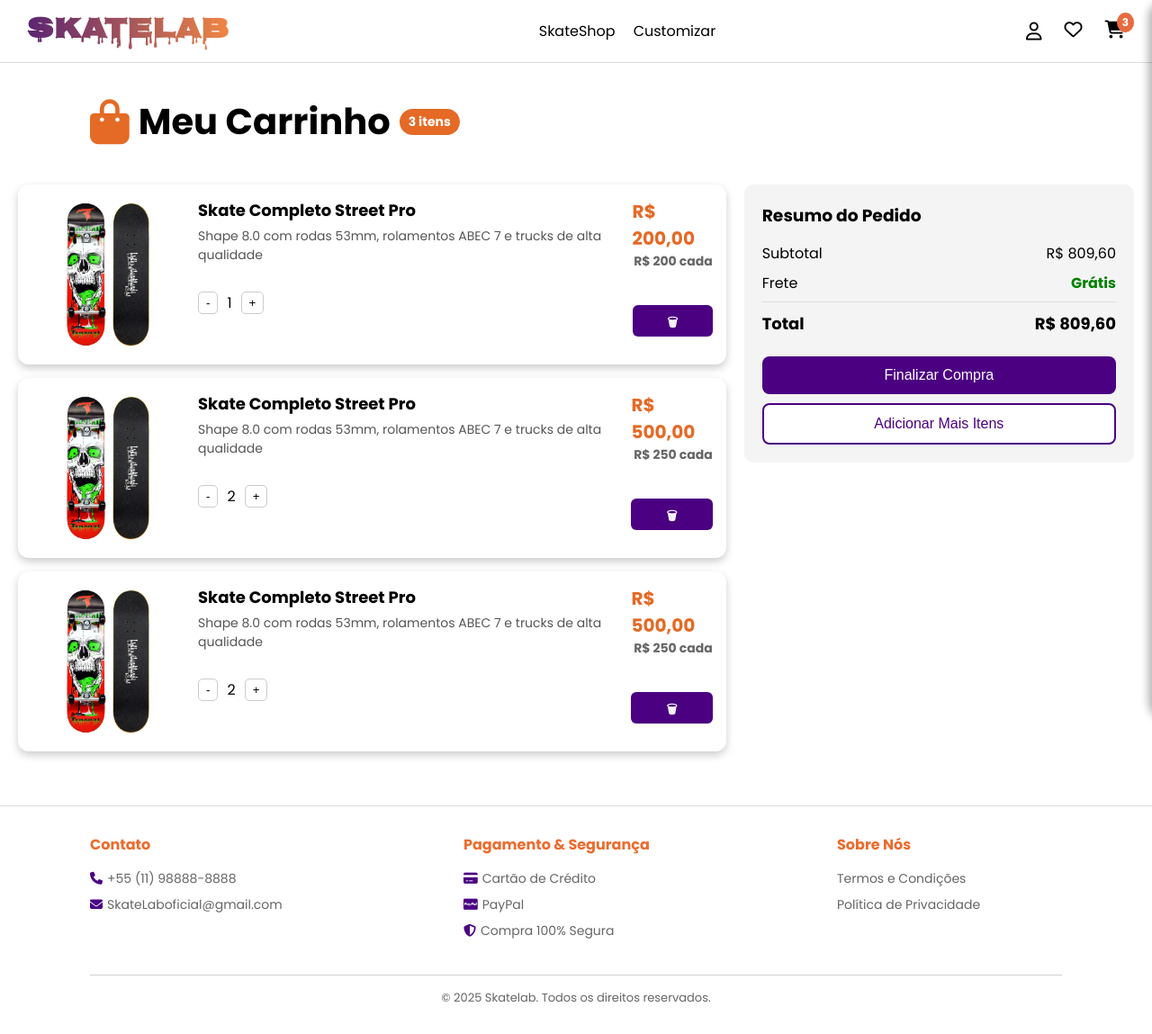
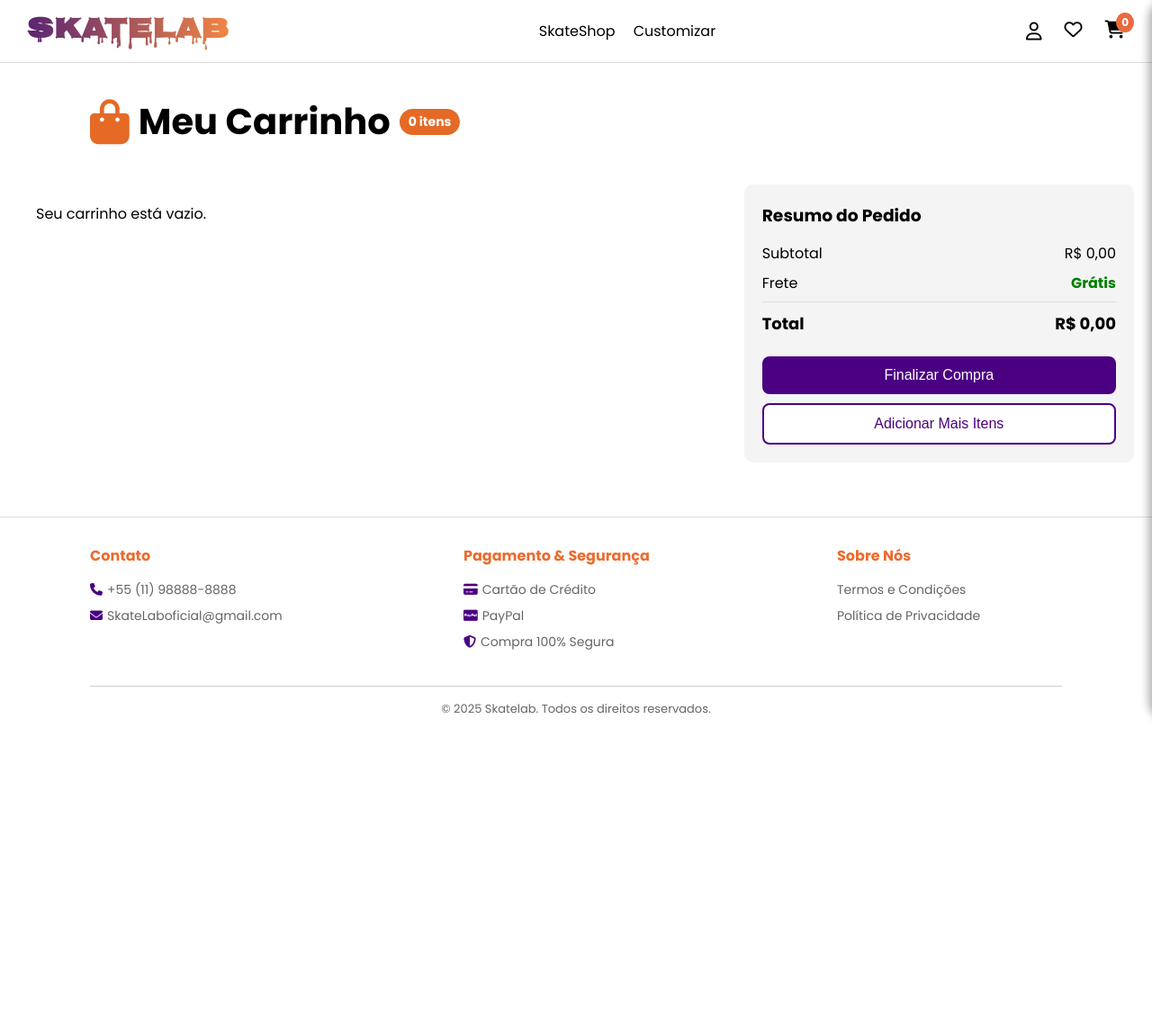
Before and after one commit to ferreiravih/Skate-Lab, a PHP site: page /carrinho.php in a window 1280 px wide. Shown: the whole page at 90% size. After the commit the page ends 797 px from the top, so only its background shows below. Run offline with PHP 8.4, Linux system fonts and the light colour scheme.

Commit message:
funcionalidades do carrinho

```diff
--- a/carrinho/carrinho.php
+++ b/carrinho/carrinho.php
@@ -1,3 +1,12 @@
+<?php
+session_start();
+
+// Garante que o carrinho exista
+if (!isset($_SESSION['carrinho'])) {
+    $_SESSION['carrinho'] = [];
+}
+?>
+
 <!DOCTYPE html>
 <html lang="pt-BR">
 
@@ -7,83 +16,87 @@
     <title>MeuCarrinhoSkateLab</title>
     <link rel="stylesheet" href="../carrinho/carrinho.css">
     <link rel="stylesheet" href="https://cdnjs.cloudflare.com/ajax/libs/font-awesome/6.4.0/css/all.min.css">
-    <link rel="stylesheet" href="https://fonts.googleapis.com/css2?family=Poppins:wght@400;700&display=swap" rel="stylesheet">
-    <script src="../carrinho/carrinho.js"></script>
+    <link rel="stylesheet" href="https://fonts.googleapis.com/css2?family=Poppins:wght@400;700&display=swap">
 </head>
 
 <body>
     <?php include '../componentes/navbar.php'; ?>
+
     <div class="carrinho">
         <i class="fa-solid fa-bag-shopping" style="color: #e46a25; font-size: 50px;"></i>
         <h1 class="textocarrinho">Meu Carrinho</h1>
-        <span class="qtdcarrinho">3 itens</span>
+        <span class="qtdcarrinho">
+            <?= count($_SESSION['carrinho']) ?> itens
+        </span>
     </div>
 
     <div class="carrinhocontainer">
         <!-- Lista de produtos -->
         <div class="carrinhoitens">
+
+            <?php if (empty($_SESSION['carrinho'])): ?>
+                <p style="padding: 20px;">Seu carrinho está vazio.</p>
+            <?php else: ?>
+                <?php foreach ($_SESSION['carrinho'] as $item): ?>
                     <div class="itens">
-                <img src="../img/imgs-skateshop/image.png" alt="Skate Completo Street Pro">
+                        <img src="<?= htmlspecialchars($item['imagem']) ?>"
+                             alt="<?= htmlspecialchars($item['nome']) ?>">
+
                         <div class="textoitem">
-                    <h3>Skate Completo Street Pro</h3>
-                    <p>Shape 8.0 com rodas 53mm, rolamentos ABEC 7 e trucks de alta qualidade</p>
+                            <h3><?= htmlspecialchars($item['nome']) ?></h3>
+                            <p><?= htmlspecialchars($item['descricao']) ?></p>
+
                             <div class="quantidade">
-                        <button onclick="diminuir()">-</button>
-                        <span id="qtd">1</span>
-                        <button onclick="aumentar()">+</button>
+                                <form action="atualizar_quantidade.php" method="post" style="display: inline;">
+                                    <input type="hidden" name="id" value="<?= $item['id'] ?>">
+                                    <input type="hidden" name="acao" value="menos">
+                                    <button type="submit">-</button>
+                                </form>
+
+                                <span><?= $item['quantidade'] ?></span>
+
+                                <form action="atualizar_quantidade.php" method="post" style="display: inline;">
+                                    <input type="hidden" name="id" value="<?= $item['id'] ?>">
+                                    <input type="hidden" name="acao" value="mais">
+                                    <button type="submit">+</button>
+                                </form>
                             </div>
                         </div>
+
                         <div class="preco">
-                    <p><span id="total"> R$ 200,00</span></p>
-                    <span id="preco" class="precounitario"> R$ 200 cada</span> <br>
-                    <button class="removeritem">🗑 Remover</button>
+                            <p>
+                                R$ <?= number_format($item['preco'] * $item['quantidade'], 2, ',', '.') ?>
+                            </p>
+                            <span class="precounitario">
+                                R$ <?= number_format($item['preco'], 2, ',', '.') ?> cada
+                            </span>
+                            <br>
+                            <form method="post" action="remover_item.php" style="margin-top: 8px;">
+                                <input type="hidden" name="id" value="<?= $item['id'] ?>">
+                                <button class="removeritem">Remover</button>
+                            </form>
                         </div>
                     </div>
-            <div class="itens">
-                <img src="../img/imgs-skateshop/image.png" alt="Skate Completo Street Pro">
-                <div class="textoitem">
-                    <h3>Skate Completo Street Pro</h3>
-                    <p>Shape 8.0 com rodas 53mm, rolamentos ABEC 7 e trucks de alta qualidade</p>
-                    <div class="quantidade">
-                        <button onclick="diminuir()">-</button>
-                        <span id="qtd">2</span>
-                        <button onclick="aumentar()">+</button>
-                    </div>
-                </div>
-                <div class="preco">
-                    <p><span id="total"> R$ 500,00</span></p>
-                    <span id="preco" class="precounitario"> R$ 250 cada</span> <br>
-                    <button class="removeritem">🗑 Remover</button>
-                </div>
-            </div>
-            <div class="itens">
-                <img src="../img/imgs-skateshop/image.png" alt="Skate Completo Street Pro">
-                <div class="textoitem">
-                    <h3>Skate Completo Street Pro</h3>
-                    <p>Shape 8.0 com rodas 53mm, rolamentos ABEC 7 e trucks de alta qualidade</p>
-                    <div class="quantidade">
-                        <button onclick="diminuir()">-</button>
-                        <span id="qtd">2</span>
-                        <button onclick="aumentar()">+</button>
-                    </div>
-                </div>
-                <div class="preco">
-                    <p><span id="total"> R$ 500,00</span></p>
-                    <span id="preco" class="precounitario"> R$ 250 cada</span> <br>
-                    <button class="removeritem">🗑 Remover</button>
-                </div>
-            </div>
+                <?php endforeach; ?>
+            <?php endif; ?>
 
         </div>
 
         <!-- Resumo do Pedido -->
+        <?php
+        $total = 0;
+        foreach ($_SESSION['carrinho'] as $item) {
+            $total += $item['preco'] * $item['quantidade'];
+        }
+        ?>
         <div class="cardtotal">
             <h3>Resumo do Pedido</h3>
-            <p>Subtotal <span>R$ 809,60</span></p>
+            <p>Subtotal <span>R$ <?= number_format($total, 2, ',', '.') ?></span></p>
             <p>Frete <span class="frete">Grátis</span></p>
-            <p class="total">Total <span>R$ 809,60</span></p>
+            <p class="total">Total <span>R$ <?= number_format($total, 2, ',', '.') ?></span></p>
+
             <button class="botaofinalizar">Finalizar Compra</button>
-            <button class="additens">Adicionar Mais Itens</button>
+            <button class="additens" onclick="window.location.href='../skateshop/skateee.php'">Adicionar Mais Itens</button>
         </div>
     </div>
 
--- a/componentes/navbar.php
+++ b/componentes/navbar.php
@@ -39,7 +39,7 @@
             <a><i class="fa-regular fa-heart"></i></a>
             <div class="carrinho1">
                 <a href="../carrinho/carrinho.php"><i class="fa-solid fa-cart-shopping"></i></a>
-                <span class="itenscarrinho1">3</span>
+                <span class="itenscarrinho1"><?= isset($_SESSION['carrinho']) ? count($_SESSION['carrinho']) : 0 ?></span>
             </div>
         </div>
 
```
Also changed, not shown: carrinho/contr/adicionar_carrinho.php (added, +41 -0 lines), carrinho/contr/atualizar_quantidade.php (added, +27 -0 lines), carrinho/contr/quantidade_carrinho.php (added, +12 -0 lines), carrinho/contr/remover_item.php (added, +15 -0 lines). Lines whose indentation alone changed are shown as unchanged.
